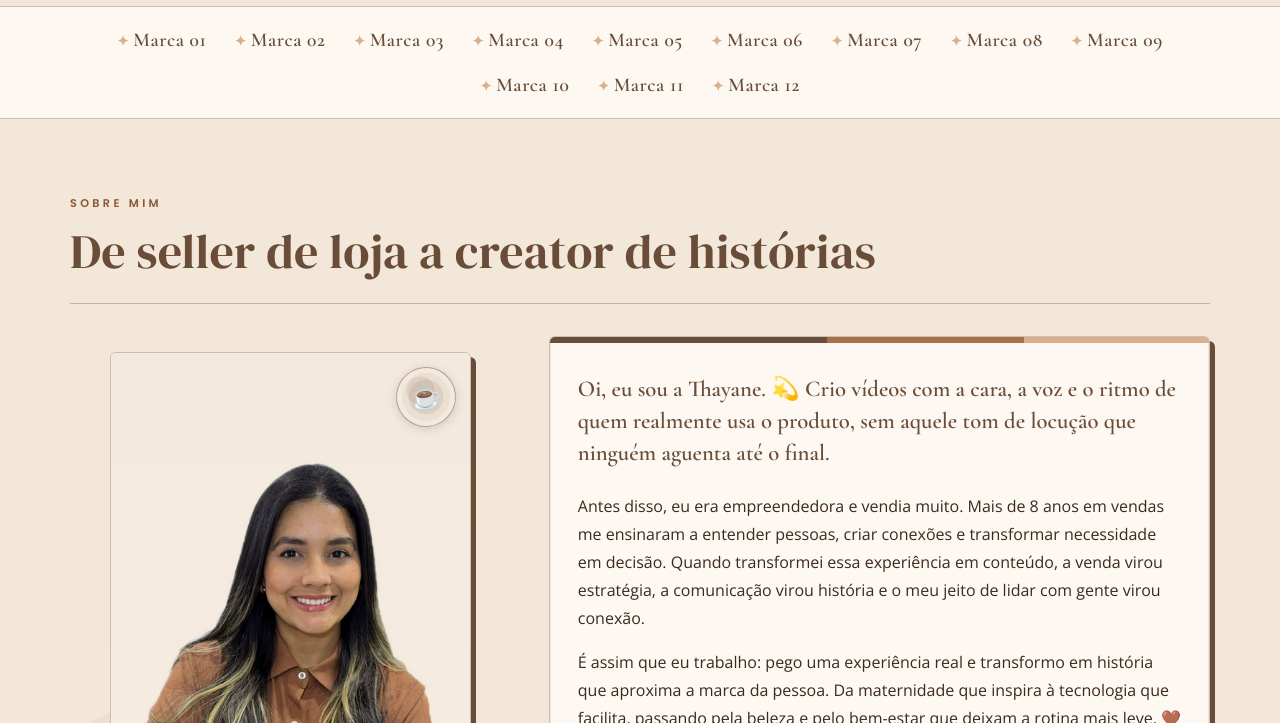
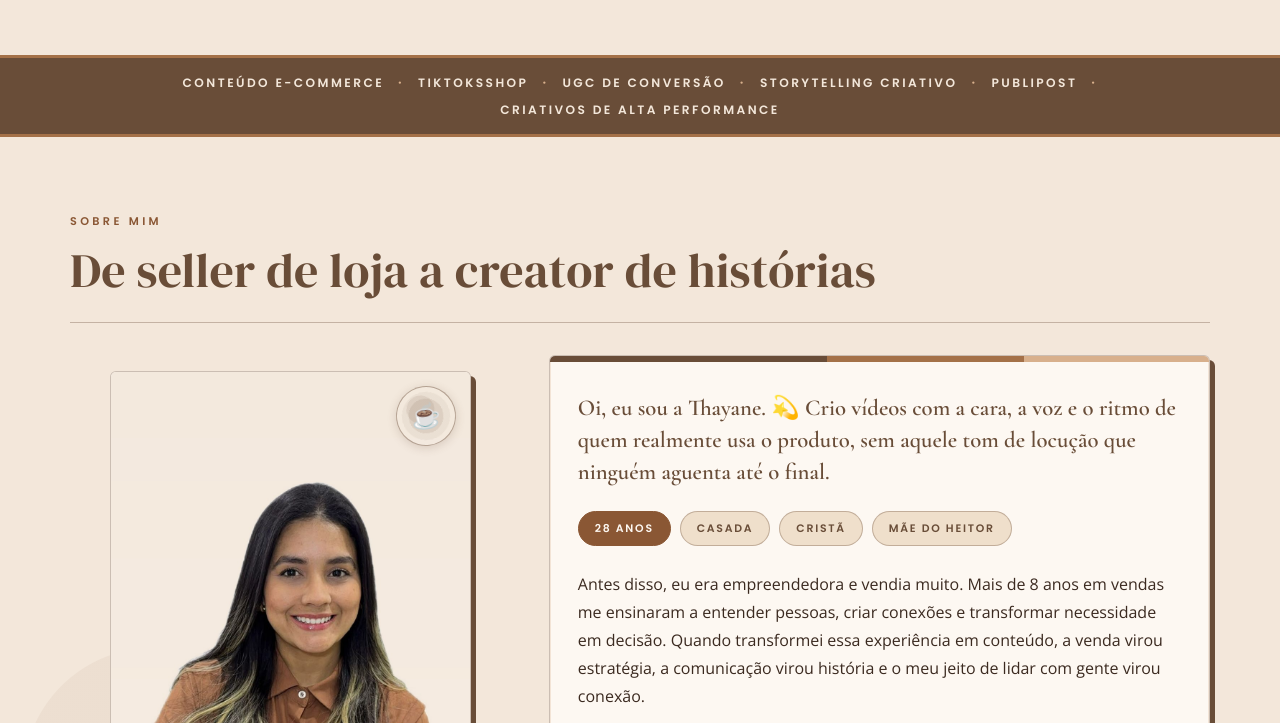
Before and after one commit to thayaneteixeiraugc/thayane.ugc, a plain HTML site: page index.html in a window 1280 px wide. Shown: the part 753-1476 px from the top of the page. Drawn offline with nearby package versions, Linux system fonts and the light colour scheme.

Commit message:
Troca faixa de marcas por faixa de servicos, tira resultados e acrescenta dados pessoais
Faixa da capa no formato do portfolio antigo: fundo cafe, caixa alta
espacada, separada por pontos bege. No lugar das marcas, que ainda
nao existem, entram os servicos e os formatos de entrega.

Remove a secao de resultados de campanha, que tinha dados de exemplo,
e o array RESULTADOS junto com o CSS e o JS que o alimentavam.

Capa ganha a assinatura Mamãe do Heitor, Carioca da Gema.

Sobre mim ganha as etiquetas com os dados pessoais: 28 anos, casada,
cristã e mae do Heitor, logo abaixo da abertura.

Todas as etiquetas passam de 4.5:1 de contraste (WCAG AA).

```diff
--- a/index.html
+++ b/index.html
@@ -319,6 +319,7 @@ section{padding:68px 0;}
 }
 /* a assinatura do cafe */
 .capa-frase .emoji,
+.capa-assinatura .emoji,
 .assinatura .emoji,
 .captura h3 .emoji,
 .rodape-nome .emoji{
@@ -326,6 +327,16 @@ section{padding:68px 0;}
   font-style:normal;
   font-weight:400;
   letter-spacing:0;
+}
+/* linha de identidade pessoal na capa */
+.capa-assinatura{
+  font-family:"Cormorant Garamond",Georgia,serif;
+  font-size:1.32rem;
+  font-style:italic;
+  font-weight:500;
+  color:var(--caramelo-escuro);
+  margin-bottom:26px;
+  line-height:1.4;
 }
 .capa-frase{
   font-family:"Cormorant Garamond",Georgia,serif;
@@ -460,30 +471,39 @@ section{padding:68px 0;}
   box-shadow:0 2px 10px rgba(105,77,56,.2);
 }
 
-/* faixa de marcas */
+/* faixa de nichos: fundo escuro, caixa alta, separados por ponto */
 .faixa-marcas{
   margin-top:60px;
-  border-top:1px solid var(--line-strong);
-  border-bottom:1px solid var(--line-strong);
-  background:var(--creme-claro);
-  padding:16px 0;
+  background:var(--cafe);
+  padding:14px 0;
   overflow:hidden;
+  border-top:3px solid var(--caramelo);
+  border-bottom:3px solid var(--caramelo);
 }
 .faixa-marcas .container{
   display:flex;
   flex-wrap:wrap;
   justify-content:center;
-  gap:10px 28px;
+  align-items:center;
+  gap:6px 14px;
 }
 .marca{
-  font-family:"Cormorant Garamond",Georgia,serif;
-  font-size:1.22rem;
+  font-family:"Poppins",sans-serif;
+  font-size:.76rem;
   font-weight:600;
-  color:var(--cafe);
-  letter-spacing:.03em;
+  letter-spacing:.2em;
+  text-transform:uppercase;
+  color:var(--creme);
   white-space:nowrap;
 }
-.marca::before{content:"✦ ";color:var(--bege);font-size:.72em;}
+.marca::after{
+  content:"·";
+  color:var(--bege);
+  margin-left:14px;
+  font-size:1.1em;
+  line-height:0;
+}
+.faixa-marcas .container > .marca:last-child::after{content:none;}
 
 /* ============================================================
    2. SOBRE
@@ -494,6 +514,33 @@ section{padding:68px 0;}
   gap:38px;
   align-items:start;
 }
+/* dados pessoais: etiquetas com as informacoes que a marca precisa saber */
+.sobre-dados{
+  list-style:none;
+  margin:20px 0 24px;
+  padding:0;
+  display:flex;
+  flex-wrap:wrap;
+  gap:9px;
+}
+.sobre-dados li{
+  font-family:"Poppins",sans-serif;
+  font-size:.68rem;
+  font-weight:600;
+  letter-spacing:.16em;
+  text-transform:uppercase;
+  color:var(--cafe);
+  background:#efdfcb;
+  border:1px solid var(--line-strong);
+  border-radius:20px;
+  padding:7px 16px;
+}
+.sobre-dados li:first-child{
+  background:var(--caramelo-escuro);
+  border-color:var(--caramelo-escuro);
+  color:var(--creme-claro);
+}
+
 /* abertura e fecho do sobre: o texto que posiciona a creator */
 .sobre-lead{
   font-family:"Cormorant Garamond",Georgia,serif;
@@ -777,44 +824,6 @@ section{padding:68px 0;}
   text-transform:uppercase;
   color:var(--cafe);
   line-height:1.5;
-}
-
-.resultados{
-  background:var(--creme-claro);
-  border:1px solid var(--line-strong);
-  border-top:5px solid var(--caramelo);
-  border-radius:var(--radius);
-  box-shadow:var(--shadow);
-  padding:26px 24px;
-  margin-bottom:36px;
-}
-.resultados h3{
-  font-size:1.35rem;
-  color:var(--cafe);
-  margin-bottom:18px;
-  padding-bottom:12px;
-  border-bottom:1px solid var(--line);
-}
-.resultado{
-  display:grid;
-  grid-template-columns:190px 1fr auto;
-  gap:16px;
-  align-items:baseline;
-  padding:13px 0;
-  border-bottom:1px solid var(--line);
-}
-.resultado:last-child{border-bottom:0;padding-bottom:0;}
-.resultado .camp{
-  font-family:"DM Serif Display",Georgia,serif;
-  font-size:1.14rem;
-  color:var(--cafe);
-}
-.resultado .desc{font-size:.88rem;color:var(--ink-soft);}
-.resultado .val{
-  font-family:"DM Serif Display",Georgia,serif;
-  font-size:1.5rem;
-  color:var(--caramelo-escuro);
-  white-space:nowrap;
 }
 
 .depoimentos-grid{
@@ -1082,8 +1091,6 @@ section{padding:68px 0;}
   .metricas-grid{grid-template-columns:repeat(2,1fr);}
   .depoimentos-grid{grid-template-columns:1fr;}
   .contato-grid{grid-template-columns:1fr;}
-  .resultado{grid-template-columns:1fr;gap:2px;}
-  .resultado .val{font-size:1.3rem;}
 }
 
 @media (max-width:760px){
@@ -1170,6 +1177,7 @@ section{padding:68px 0;}
         <span class="section-tag">UGC Creator &middot; Rio de Janeiro</span>
         <h1>Thayane<em>Teixeira</em></h1>
         <p class="capa-frase">Maternidade que inspira, tecnologia que facilita. Radar de beleza e bem estar para lares conectados. <span class="emoji" aria-hidden="true">☕</span></p>
+        <p class="capa-assinatura">Mamãe do Heitor, Carioca da Gema. <span class="emoji" aria-hidden="true">🤎</span></p>
 
         <div class="capa-acoes">
           <a class="btn btn--red" href="#contato">Falar comigo</a>
@@ -1204,8 +1212,8 @@ section{padding:68px 0;}
   </div>
 
   <div class="faixa-marcas">
-    <div class="container" id="listaMarcas">
-      <!-- As marcas são inseridas pelo JavaScript a partir do array MARCAS -->
+    <div class="container" id="listaNichosFaixa">
+      <!-- Os nichos são inseridos pelo JavaScript a partir do array NICHOS -->
     </div>
   </div>
 </section>
@@ -1230,6 +1238,13 @@ section{padding:68px 0;}
       <div class="ficha">
         <div class="ficha-body">
           <p class="sobre-lead">Oi, eu sou a Thayane. 💫 Crio vídeos com a cara, a voz e o ritmo de quem realmente usa o produto, sem aquele tom de locução que ninguém aguenta até o final.</p>
+
+          <ul class="sobre-dados">
+            <li>28 anos</li>
+            <li>Casada</li>
+            <li>Cristã</li>
+            <li>Mãe do Heitor</li>
+          </ul>
 
           <p>Antes disso, eu era empreendedora e vendia muito. Mais de 8 anos em vendas me ensinaram a entender pessoas, criar conexões e transformar necessidade em decisão. Quando transformei essa experiência em conteúdo, a venda virou estratégia, a comunicação virou história e o meu jeito de lidar com gente virou conexão.</p>
 
@@ -1294,13 +1309,6 @@ section{padding:68px 0;}
 
     <div class="metricas-grid" id="metricasGrid">
       <!-- As métricas são inseridas pelo JavaScript a partir do array METRICAS -->
-    </div>
-
-    <div class="resultados" id="resultadosBox">
-      <h3>Resultados de campanha</h3>
-      <div id="resultadosLista">
-        <!-- Os resultados são inseridos pelo JavaScript a partir do array RESULTADOS -->
-      </div>
     </div>
 
     <div class="depoimentos-grid" id="depoimentosGrid">
@@ -1423,17 +1431,21 @@ const PERFIL = {
   frase: "Maternidade que inspira, tecnologia que facilita. Radar de beleza e bem estar para lares conectados."
 };
 
-/* MARCAS: lista da faixa fina no fim da capa.
-   Substitua "Marca 01" a "Marca 12" pelos nomes reais. */
-const MARCAS = [
-  "Marca 01","Marca 02","Marca 03","Marca 04","Marca 05","Marca 06",
-  "Marca 07","Marca 08","Marca 09","Marca 10","Marca 11","Marca 12"
-];
-
-/* NICHOS: os botões de filtro da galeria de trabalhos.
-   Adicione ou remova aqui e o filtro se ajusta sozinho.
+/* NICHOS: os botoes de filtro da galeria de trabalhos.
+   O primeiro item e o "Todos", que mostra a galeria inteira.
    Tech e o nicho de principal objetivo. */
 const NICHOS = ["Todos","tech","casa","bem estar","beleza","maternidade"];
+
+/* FAIXA DA CAPA: os servicos e os nichos, no formato do portfolio antigo.
+   Escreva em caixa alta, que o site formata sozinho. */
+const FAIXA_CAPA = [
+  "Conteúdo e-commerce",
+  "TiktoksShop",
+  "UGC de conversão",
+  "Storytelling criativo",
+  "PubliPost",
+  "Criativos de alta performance"
+];
 
 /* DESTAQUES: os três vídeos em destaque.
    Troque "link" pelo endereço real do vídeo (YouTube, Vimeo, Reels etc).
@@ -1504,13 +1516,6 @@ const METRICAS = [
   { valor:100,  prefixo:"",   sufixo:"%",   rotulo:"Clientes que renovam" }
 ];
 
-/* RESULTADOS: as três campanhas de destaque. */
-const RESULTADOS = [
-  { campanha:"Campanha de lançamento tech", desc:"Vídeo de reels com saída orgânica e anúncio de apoio", valor:"+2,4M" },
-  { campanha:"Campanha de skincare",      desc:"Três peças verticais com criativo e resultado",     valor:"+1,8M" },
-  { campanha:"Campanha de casa conectada", desc:"Vídeo de 30s com foco em rotina real",              valor:"+920 mil" }
-];
-
 /* DEPOIMENTOS: as quatro falas de clientes. */
 const DEPOIMENTOS = [
   { texto:"A Thayane entregou tudo no prazo, com um roteiro que eu só precisei aprovar. O vídeo ficou com a cara da nossa marca.", nome:"Cliente 01", empresa:"Marca 03" },
@@ -1576,13 +1581,13 @@ const DEPOIMENTOS = [
     }
   });
 
-  /* ---------- FAIXA DE MARCAS ---------- */
-  const listaMarcas = $("#listaMarcas");
-  MARCAS.forEach(function (marca) {
+  /* ---------- FAIXA DA CAPA ---------- */
+  const listaFaixa = $("#listaNichosFaixa");
+  FAIXA_CAPA.forEach(function (item) {
     const span = document.createElement("span");
     span.className = "marca";
-    span.textContent = marca;
-    listaMarcas.appendChild(span);
+    span.textContent = item;
+    listaFaixa.appendChild(span);
   });
 
   /* ---------- DESTAQUES ---------- */
@@ -1806,30 +1811,6 @@ const DEPOIMENTOS = [
     }
     requestAnimationFrame(passo);
   }
-
-  /* ---------- RESULTADOS ---------- */
-  const resultadosLista = $("#resultadosLista");
-  RESULTADOS.forEach(function (r) {
-    const linha = document.createElement("div");
-    linha.className = "resultado revelar";
-
-    const camp = document.createElement("div");
-    camp.className = "camp";
-    camp.textContent = r.campanha;
-
-    const desc = document.createElement("div");
-    desc.className = "desc";
-    desc.textContent = r.desc;
-
-    const val = document.createElement("div");
-    val.className = "val";
-    val.textContent = r.valor;
-
-    linha.appendChild(camp);
-    linha.appendChild(desc);
-    linha.appendChild(val);
-    resultadosLista.appendChild(linha);
-  });
 
   /* ---------- DEPOIMENTOS ---------- */
   const depoimentosGrid = $("#depoimentosGrid");
```
